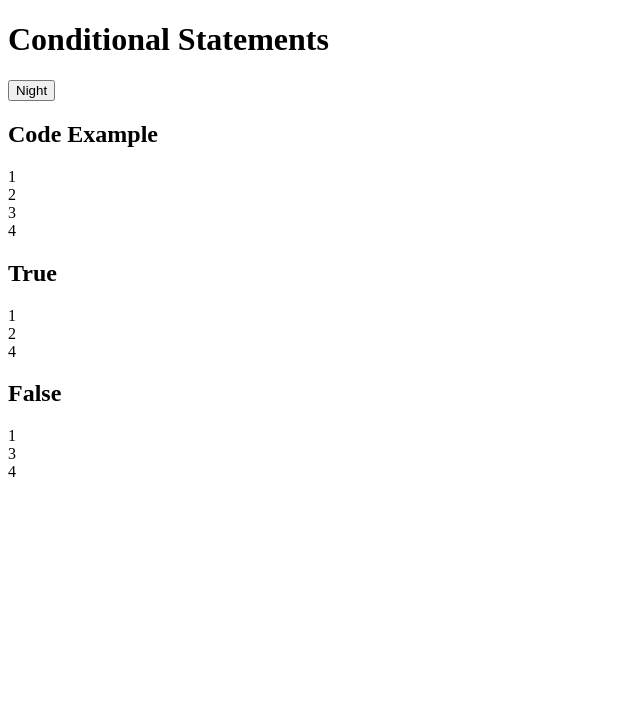
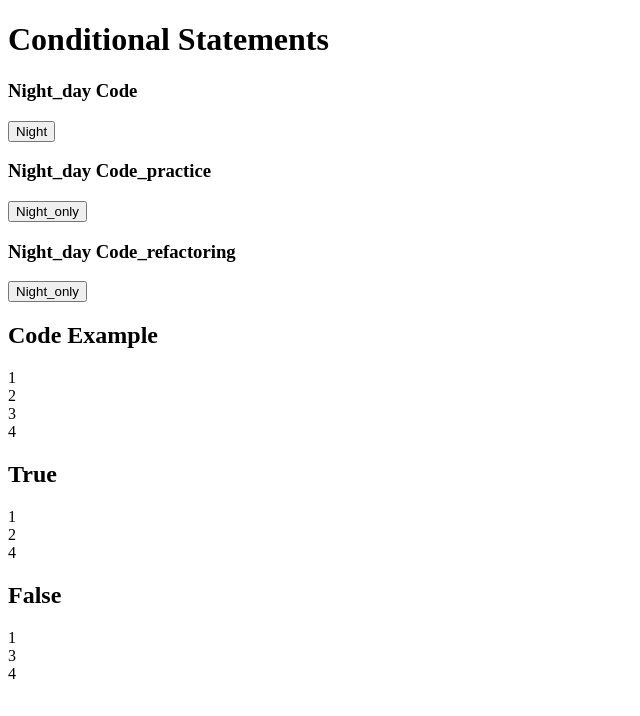
Before and after one commit to minhui-kim/2021-js-test, a plain HTML site: page test-js-2021_2.html in a window 1280 px wide. Shown: the whole page, without its empty margins (0-640 px from the left). Drawn offline with Linux system fonts and the light colour scheme.

Commit message:
refactoring

```diff
--- a/test-js-2021_2.html
+++ b/test-js-2021_2.html
@@ -8,6 +8,7 @@
 </head>
 <body>
     <h1>Conditional Statements</h1>
+    <h3>Night_day Code</h3>
     <input id="night_day" type="button" value="Night" onclick="
     if(document.querySelector('#night_day').value === 'Night'){
         document.querySelector('body').style.backgroundColor='black';
@@ -19,6 +20,35 @@
         document.querySelector('#night_day').value='Night';
     }
     ">
+
+    <h3>Night_day Code_practice</h3>
+    <input id="night_day_only" type="button" value="Night_only" onclick="
+        if(document.querySelector('#night_day_only').value==='Night_only'){
+            document.querySelector('body').style.backgroundColor='black';
+            document.querySelector('body').style.color='white';
+            document.querySelector('#night_day_only').value='Day_only';
+        } else {
+            document.querySelector('body').style.backgroundColor='white';
+            document.querySelector('body').style.color='black';
+            document.querySelector('#night_day_only').value='Night_only';
+        }
+    ">
+
+<h3>Night_day Code_refactoring</h3>
+
+    <input id="night_day_only" type="button" value="Night_only" onclick="
+    var target = document.querySelector('body');
+        if(this.value==='Night_only'){
+            target.style.backgroundColor='black';
+            target.style.color='white';
+            this.value='Day_only';
+        } else {
+            target.style.backgroundColor='white';
+            target.style.color='black';
+            this.value='Night_only';
+        }
+    ">
+
     <h2>Code Example</h2>
     <script>
         document.write('1<br>');
@@ -49,5 +79,6 @@
         document.write('4<br');
     </script>
 
+
 </body>
 </html>
```
